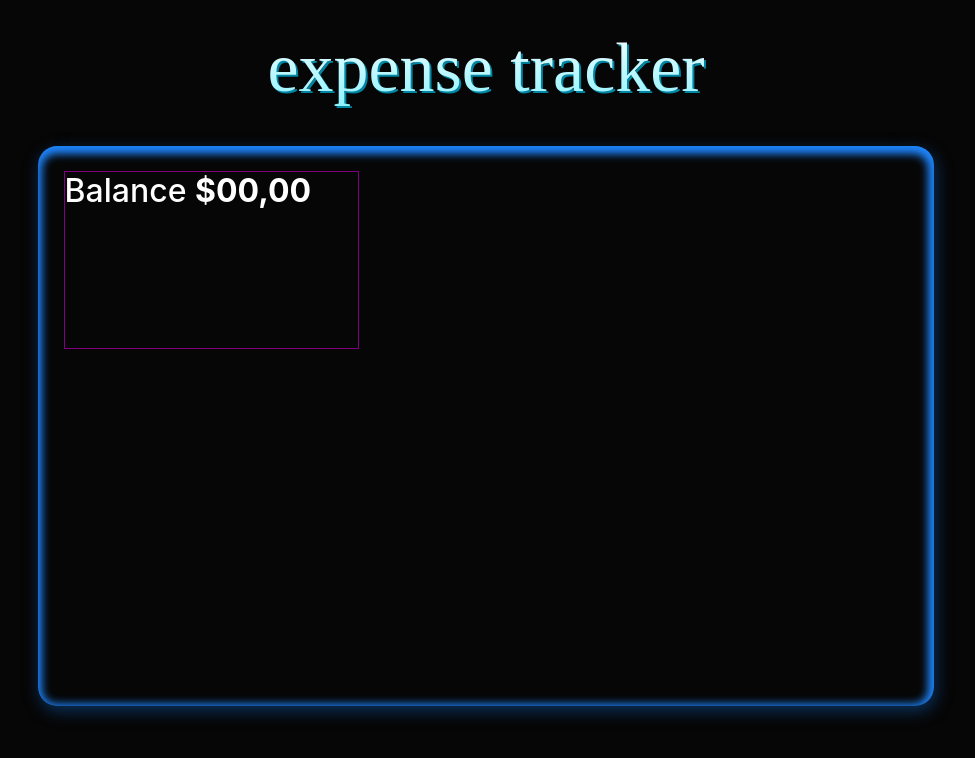
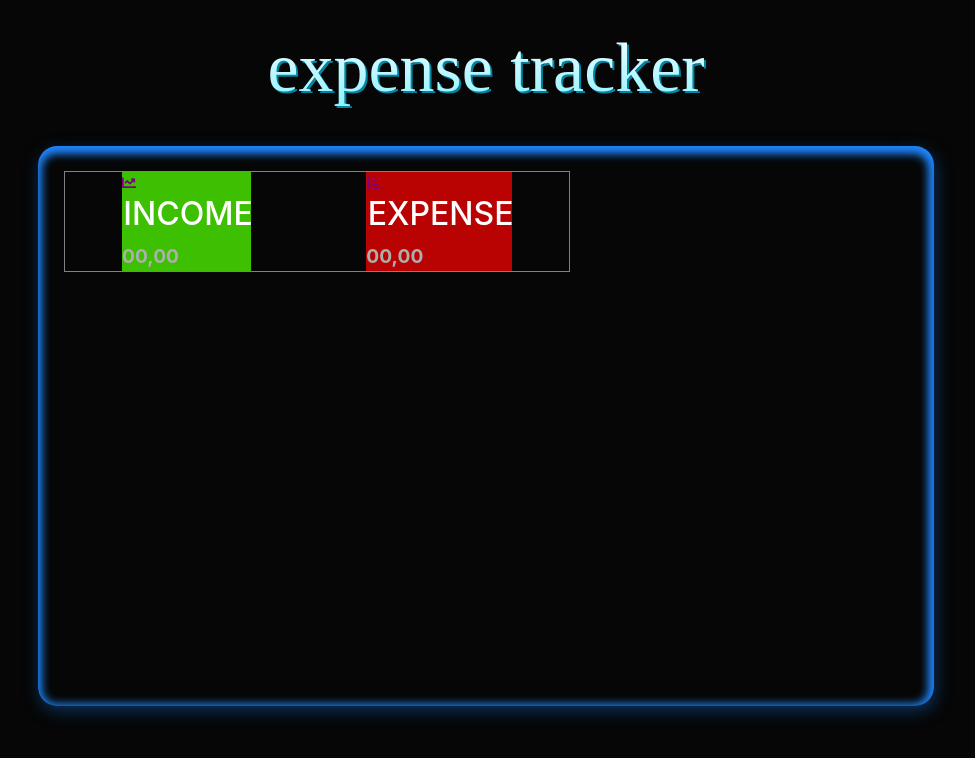
Before and after one commit to shahzain-lab/expense-tracker, a React (Create React App) app: page / in a window 1280 px wide. Shown: the top 758 px of the page, without its empty margins (154-1129 px from the left). Built offline with nearby package versions, Linux system fonts and the light colour scheme; a web font is replaced by a local one.

Commit message:
created sumary.tsx

```diff
--- a/src/App.tsx
+++ b/src/App.tsx
@@ -1,6 +1,6 @@
 import React from 'react';
 import './App.css';
-import { Balance } from './components/Balance';
+import { Summary } from './components/Summary';
 
 function App() {
   return (
@@ -8,7 +8,7 @@ function App() {
       <div>
       <h3>expense tracker</h3>
       <div className="section">
-          <Balance />
+        <Summary />
       </div>
       </div>
     </div>
--- a/src/components/Balance.tsx
+++ b/src/components/Balance.tsx
@@ -4,7 +4,7 @@ import './style.css'
 export const Balance = () => {
     return (
         <div className="Balance">
-            <h4>Balance <span>$00,00</span></h4>
+            <h4><i className="fas fa-balance-scale"></i> Balance <span>$00,00</span></h4>
         </div>
     )
 }
--- a/src/components/Summary.tsx
+++ b/src/components/Summary.tsx
@@ -0,0 +1,19 @@
+import React from 'react'
+import './style.css'
+
+export const Summary = () => {
+    return (
+        <div className="Summary">
+            <div className="sum1">
+            <i className="fas fa-chart-line"></i>
+            <h4>Income</h4>
+            <span>00,00</span>
+            </div>
+            <div className="sum2">
+            <i className="fas fa-sort-amount-down-alt"></i>
+            <h4>expense</h4>
+            <span>00,00</span>
+            </div>
+        </div>
+    )
+}
--- a/src/components/style.css
+++ b/src/components/style.css
@@ -3,3 +3,37 @@
     height: 35%;
     border: 1px solid purple;
 }
+.Summary{
+    display: flex;
+    width: 60%;
+    justify-content: space-around;
+    border: 1px solid gray;
+    align-items: center;
+}
+.sum1{
+    background-color: #4ef500c7;
+}
+.sum1 h4{
+    text-transform: uppercase;
+    color: #fff;
+    padding: 1%;
+}
+.sum1 span{
+    font-size: 1.2rem;
+
+}
+.sum2{
+    background-color: #ff0000b7;
+}
+.sum2 h4{
+    text-transform: uppercase;
+    color: #fff;
+    padding: 1%;
+}
+.sum2 span{
+    font-size: 1.2rem;
+
+}
+.fas{
+    color: purple;
+}
```
Also changed, not shown: src/components/AddTrans.tsx (added, +9 -0 lines), 1 other file (tests, documents, lock files or other folders).
